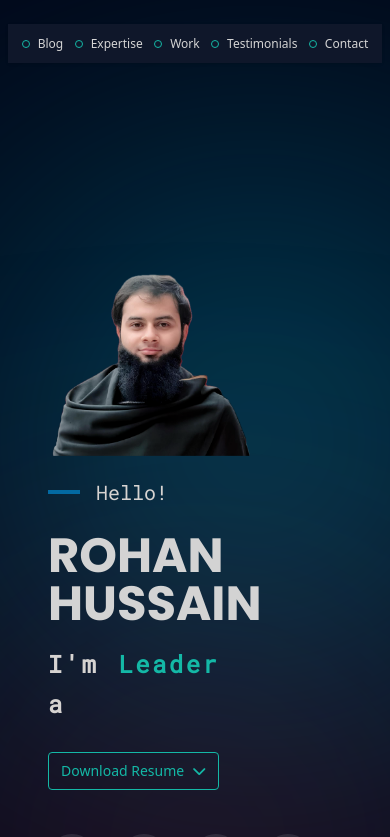
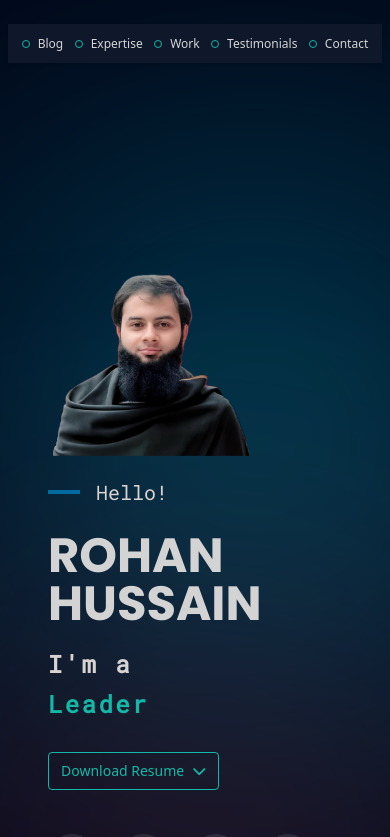
Before and after one commit to hallucinogenizer/portfolio-template, a React (Vite) app: page / in a window 390 px wide. Shown: the top 837 px of the page. Built offline with nearby package versions, Linux system fonts and the light colour scheme.

Commit message:
made professional titles animation responsive

```diff
--- a/src/components/HeroSection/TextContent.tsx
+++ b/src/components/HeroSection/TextContent.tsx
@@ -59,7 +59,7 @@ const ProfessionalTitles = () => {
     <div
       className={cn(
         "md:text-3xl text-2xl font-bold leading-10 tracking-widest",
-        "flex items-start gap-5"
+        "flex items-start gap-x-5 lg:flex-row flex-col"
       )}
       style={{ fontFamily: "Roboto Mono" }}
     >
```
